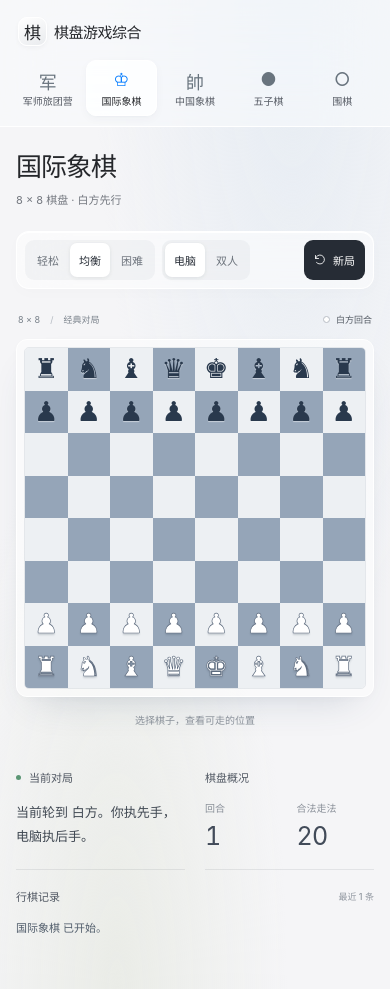
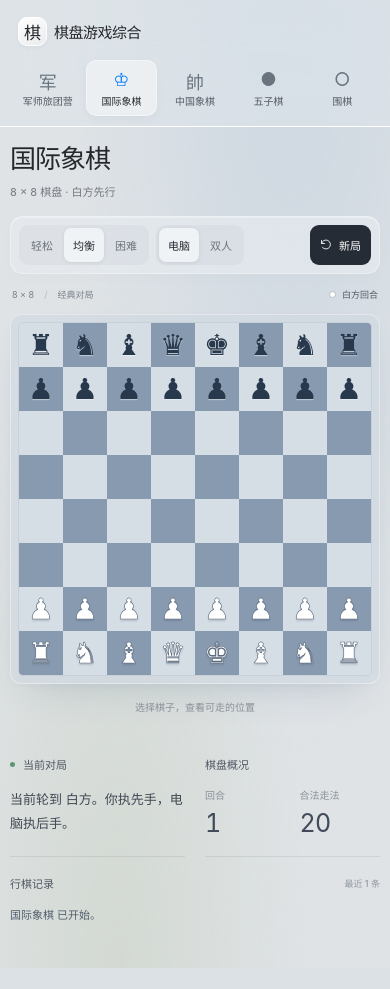
Before and after one commit to Liyucheng1997/149_game-board-suite, a website built with Vite: page index.html in a window 390 px wide. After the commit the page ends 968 px from the top, so only its background shows below. Built offline with nearby package versions, Linux system fonts and the light colour scheme.

Commit message:
style: enlarge playing area and soften interface brightness

```diff
--- a/src/styles.css
+++ b/src/styles.css
@@ -2,7 +2,7 @@
   color-scheme: light;
   font-family: -apple-system, BlinkMacSystemFont, "SF Pro Display", "Segoe UI", "PingFang SC", "Microsoft YaHei", sans-serif;
   color: #25272b;
-  background: #f3f4f6;
+  background: #dce1e5;
   font-synthesis: none;
   text-rendering: optimizeLegibility;
   -webkit-font-smoothing: antialiased;
@@ -19,8 +19,8 @@ button { transition: background .18s ease, box-shadow .18s ease, color .18s ease
 .shell {
   min-height: 100vh;
   display: grid;
-  grid-template-columns: 222px minmax(0, 1fr);
-  background: radial-gradient(ellipse at 75% 0, #e6ecf3 0, transparent 48%), radial-gradient(ellipse at 30% 100%, #eaece7 0, transparent 44%), #f5f5f7;
+  grid-template-columns: 196px minmax(0, 1fr);
+  background: radial-gradient(ellipse at 75% 0, #cdd7e1 0, transparent 55%), radial-gradient(ellipse at 30% 100%, #d3d9d2 0, transparent 50%), #dfe3e6;
 }
 .sidebar {
   position: sticky;
@@ -28,21 +28,21 @@ button { transition: background .18s ease, box-shadow .18s ease, color .18s ease
   height: 100vh;
   display: flex;
   flex-direction: column;
-  padding: 38px 18px 24px;
-  border-right: 1px solid rgba(255,255,255,.8);
-  background: rgba(249,250,252,.6);
+  padding: 24px 12px;
+  border-right: 1px solid rgba(255,255,255,.35);
+  background: rgba(221,227,233,.65);
   -webkit-backdrop-filter: blur(32px) saturate(140%);
   backdrop-filter: blur(32px) saturate(140%);
 }
-.brand { display: flex; align-items: center; gap: 10px; margin: 0 8px 51px; }
+.brand { display: flex; align-items: center; gap: 10px; margin: 0 4px 30px; }
 .brand-mark { width: 35px; height: 35px; flex-shrink: 0; display: grid; place-items: center; border: 1px solid #fff; border-radius: 11px; background: linear-gradient(150deg, #fff, #e9ebee); box-shadow: 0 2px 4px #1720300a; font-size: 20px; font-weight: 500; }
-.brand h1 { margin: 0; font-size: 15px; letter-spacing: -.5px; font-weight: 600; }
+.brand h1 { margin: 0; font-size: 14px; letter-spacing: -.5px; font-weight: 600; }
 .brand p { margin: 5px 0 0; font-size: 10px; color: var(--muted); white-space: nowrap; }
 .nav-label { margin: 0 12px 12px; font-size: 11px; font-weight: 500; color: #81848c; }
 .game-list { display: grid; gap: 5px; }
 .game-tab { width: 100%; border: 1px solid transparent; background: transparent; color: #555a63; border-radius: 11px; padding: 10px 12px; display: flex; align-items: center; gap: 12px; cursor: pointer; text-align: left; }
 .game-tab:hover { background: #ffffff75; }
-.game-tab.active { background: #ffffffc9; border-color: #fff; color: #25272b; box-shadow: 0 3px 10px #26364c09, 0 1px 2px #26364c06; }
+.game-tab.active { background: #f1f4f6b3; border-color: #ffffff70; color: #25272b; box-shadow: 0 3px 10px #26364c09, 0 1px 2px #26364c06; }
 .game-tab .icon { width: 25px; height: 28px; flex-shrink: 0; display: grid; place-items: center; font-size: 21px; font-weight: 400; color: #69747e; }
 .game-tab.active .icon { color: var(--blue); }
 .game-name { display: flex; flex: 1; align-items: center; justify-content: space-between; gap: 6px; }
@@ -51,33 +51,33 @@ button { transition: background .18s ease, box-shadow .18s ease, color .18s ease
 .sidebar-note { margin: auto 12px 0; padding-top: 35px; font-size: 11px; color: #636a72; }
 .sidebar-note > span:last-child { display: block; margin-top: 8px; padding-left: 13px; color: #8b9098; font-size: 10px; }
 .availability-dot { display: inline-block; width: 5px; height: 5px; margin-right: 8px; border-radius: 50%; background: #5b9674; vertical-align: middle; }
-.main { width: 100%; max-width: 1320px; padding: 48px clamp(24px, 4vw, 64px) 30px; margin: 0 auto; min-width: 0; }
-.topbar { margin-bottom: 28px; }
-.eyebrow { display: block; color: #7b838d; font-size: 11px; margin-bottom: 10px; }
-.title-block h2 { margin: 0; font-size: 32px; font-weight: 600; letter-spacing: -1px; line-height: 1.2; }
+.main { width: 100%; max-width: 1700px; padding: 24px 28px; margin: 0 auto; min-width: 0; display: grid; grid-template-columns: minmax(180px, 1fr) auto; align-content: start; align-items: center; gap: 20px 24px; }
+.topbar { margin-bottom: 0; }
+.eyebrow { display: none; color: #7b838d; font-size: 11px; margin-bottom: 10px; }
+.title-block h2 { margin: 0; font-size: 28px; font-weight: 600; letter-spacing: -1px; line-height: 1.2; }
 .title-block p { margin: 10px 0 0; color: var(--muted); font-size: 12px; line-height: 1.6; }
-.controls { display: flex; flex-wrap: wrap; gap: 12px; align-items: center; padding: 10px 12px 10px 18px; margin-bottom: 30px; border: 1px solid #ffffffee; border-radius: 17px; background: rgba(255,255,255,.5); box-shadow: 0 4px 16px #23375004, inset 0 1px 0 #fff; -webkit-backdrop-filter: blur(24px); backdrop-filter: blur(24px); }
-.control-label { font-size: 11px; color: #7c838c; margin-right: auto; }
+.controls { display: flex; flex-wrap: wrap; gap: 12px; align-items: center; padding: 10px 12px 10px 18px; margin-bottom: 0; border: 1px solid #ffffff60; border-radius: 14px; background: rgba(230,235,240,.65); box-shadow: 0 4px 16px #23375004, inset 0 1px 0 #ffffff55; -webkit-backdrop-filter: blur(24px); backdrop-filter: blur(24px); }
+.control-label { display: none; }
 .segmented, .toggle { display: inline-flex; padding: 3px; border-radius: 9px; background: #727c9010; gap: 2px; }
 .segmented button, .toggle button { min-height: 30px; border: 0; padding: 0 14px; background: transparent; color: #6d737c; border-radius: 7px; cursor: pointer; font-size: 12px; }
 .segmented button:hover, .toggle button:hover { color: #24272c; background: #ffffff70; }
-.segmented button.active, .toggle button.active { background: #fff; color: #272d36; box-shadow: 0 1px 4px #17203017; }
+.segmented button.active, .toggle button.active { background: #f0f3f5; color: #272d36; box-shadow: 0 1px 4px #17203017; }
 .action { display: inline-flex; gap: 7px; align-items: center; justify-content: center; border: 0; min-height: 35px; border-radius: 9px; background: #262c35; color: white; padding: 0 15px; cursor: pointer; font-size: 12px; }
 .action:hover { background: #444c58; }
 .action.secondary { background: #e4e9ef; color: #465568; }
-.table { display: grid; grid-template-columns: minmax(0, 1fr) 210px; gap: clamp(24px, 3vw, 48px); align-items: start; }
-.board-stage { min-width: 0; width: 100%; max-width: min(690px, max(340px, calc((100dvh - 350px) * var(--board-ratio)))); margin: 0 auto; }
-.board-caption { display: flex; justify-content: space-between; gap: 12px; margin: 0 2px 15px; font-size: 10px; color: #7b838c; line-height: 1.6; }
+.table { grid-column: 1 / -1; display: grid; grid-template-columns: minmax(0, 1fr) 180px; gap: 24px; align-items: start; }
+.board-stage { min-width: 0; width: 100%; max-width: min(960px, max(420px, calc((100dvh - 190px) * var(--board-ratio)))); margin: 0 auto; }
+.board-caption { display: flex; justify-content: space-between; gap: 12px; margin: 0 2px 10px; font-size: 10px; color: #7b838c; line-height: 1.6; }
 .caption-divider { margin: 0 10px; color: #b4bac2; }
 .turn-indicator { display: inline-flex; align-items: center; gap: 6px; color: #535a63; }
 .turn-dot { width: 7px; height: 7px; border-radius: 50%; background: #fff; border: 1px solid #b9bec5; }
 .turn-dot.black, .turn-dot.b { background: #35414e; border-color: #35414e; }
 .turn-dot.red { background: #ba5b52; border-color: #ba5b52; }
-.board-wrap { padding: 12px; border-radius: 16px; background: #ffffff91; border: 1px solid #fff; box-shadow: 0 18px 38px -20px #334b6c3b, 0 2px 6px #23334505; }
-.board { width: 100%; aspect-ratio: var(--cols) / var(--rows); display: grid; grid-template-columns: repeat(var(--cols), minmax(0, 1fr)); grid-template-rows: repeat(var(--rows), minmax(0, 1fr)); border-radius: 5px; overflow: hidden; border: 1px solid #a5afbd40; }
+.board-wrap { padding: 12px; border-radius: 16px; background: #d1d9e1b3; border: 1px solid #ffffff66; box-shadow: 0 18px 38px -20px #334b6c3b, 0 2px 6px #23334505; }
+.board { container-type: inline-size; width: 100%; aspect-ratio: var(--cols) / var(--rows); display: grid; grid-template-columns: repeat(var(--cols), minmax(0, 1fr)); grid-template-rows: repeat(var(--rows), minmax(0, 1fr)); border-radius: 5px; overflow: hidden; border: 1px solid #a5afbd40; }
 .cell { position: relative; display: grid; place-items: center; min-width: 0; min-height: 0; border: 0; user-select: none; cursor: pointer; }
-.cell.light { background: #edf0f3; }
-.cell.dark { background: #95a5b8; }
+.cell.light { background: #d5dde5; }
+.cell.dark { background: #879ab0; }
 .cell.wood { background: #e7d9c1; border: .5px solid #a18f724d; }
 .cell.grid { background: linear-gradient(to right, transparent calc(50% - .5px), #8c79635c calc(50% - .5px), #8c79635c calc(50% + .5px), transparent calc(50% + .5px)), linear-gradient(to bottom, transparent calc(50% - .5px), #8c79635c calc(50% - .5px), #8c79635c calc(50% + .5px), transparent calc(50% + .5px)), #e8dbc5; }
 .cell.selected { outline: 3px solid #007affb3; outline-offset: -3px; z-index: 2; }
@@ -86,7 +86,7 @@ button { transition: background .18s ease, box-shadow .18s ease, color .18s ease
 .piece { position: relative; z-index: 1; width: min(80%, 54px); aspect-ratio: 1; border-radius: 50%; display: grid; place-items: center; font-size: clamp(16px, 3vw, 32px); font-weight: 600; box-shadow: inset 0 -2px 3px #0000000c, 0 2px 4px #00000020; }
 .piece.white, .piece.red { background: #faf7f0; color: #a4493e; }
 .piece.black { background: #35404b; color: #fcf8ef; }
-.piece.chess { background: transparent; border-radius: 0; box-shadow: none; font-size: clamp(24px, 4vw, 49px); font-family: "Segoe UI Symbol", "Apple Symbols", sans-serif; font-weight: 400; }
+.piece.chess { width: 90%; height: 90%; line-height: 1; background: transparent; border-radius: 0; box-shadow: none; font-size: clamp(20px, 8.2cqw, 82px); font-family: "Segoe UI Symbol", "Apple Symbols", sans-serif; font-weight: 400; }
 .piece.chess.white { color: #fff; -webkit-text-stroke: .65px #5c6a7d; text-shadow: 0 2px 2px #29394930; }
 .piece.chess.black { color: #29394d; text-shadow: 0 1px 1px #ffffff80; }
 .stone { width: 72%; aspect-ratio: 1; border-radius: 50%; box-shadow: inset -2px -3px 5px #0002, 0 2px 3px #0002; z-index: 1; }
@@ -118,7 +118,7 @@ button { transition: background .18s ease, box-shadow .18s ease, color .18s ease
 .junqi-rules summary { cursor: pointer; font-size: 11px; color: #505762; }
 .junqi-rules p { margin: 12px 0 0; }
 .junqi-rules .rank-order { color: #445b4c; }
-@media (min-width: 1500px) { .main { padding-top: 60px; } }
+@media (max-width: 1250px) { .main { grid-template-columns: 1fr; gap: 16px; } .controls { justify-self: stretch; } .control-label { display: block; margin-right: auto; font-size: 11px; color: #677481; } }
 @media (max-width: 1100px) {
   .shell { grid-template-columns: 185px minmax(0,1fr); }
   .sidebar { padding-inline: 12px; }
@@ -126,7 +126,7 @@ button { transition: background .18s ease, box-shadow .18s ease, color .18s ease
   .brand h1 { font-size: 13px; }
   .brand p { font-size: 9px; }
   .game-size { display: none; }
-  .main { padding: 36px 26px; }
+  .main { padding: 20px; }
   .table { grid-template-columns: minmax(0, 1fr) 165px; gap: 25px; }
   .control-label { display: none; }
   .controls { padding-left: 12px; }
@@ -143,17 +143,17 @@ button { transition: background .18s ease, box-shadow .18s ease, color .18s ease
   .game-tab .icon { width: 20px; font-size: 18px; }
   .game-name { flex: initial; }
   .game-name strong { font-size: 11px; white-space: nowrap; }
-  .main { padding: 26px 24px; max-width: 760px; }
+  .main { padding: 20px; max-width: none; }
   .title-block h2 { font-size: 28px; }
   .eyebrow { display: none; }
-  .topbar { margin-bottom: 21px; }
-  .controls { margin-bottom: 24px; }
+  .topbar { margin-bottom: 0; }
+  .controls { margin-bottom: 0; }
   .table { grid-template-columns: 1fr; gap: 12px; }
-  .board-stage { max-width: 540px; }
+  .board-stage { max-width: 760px; }
   .side-panel { display: grid; grid-template-columns: 1fr 1fr; gap: 0 28px; padding-top: 12px; }
   .panel, .panel:first-of-type:not(details) { padding: 18px 0; }
   .panel:has(.log), .junqi-rules { grid-column: 1 / -1; }
-  .piece.chess { font-size: clamp(24px, 7vw, 49px); }
+  .piece.chess { font-size: clamp(20px, 8.2cqw, 82px); }
   .army-piece { font-size: clamp(12px, 3.4vw, 22px); }
 }
 @media (max-width: 480px) {
@@ -164,7 +164,7 @@ button { transition: background .18s ease, box-shadow .18s ease, color .18s ease
   .game-tab { flex-direction: column; gap: 3px; padding: 7px 2px; border-radius: 10px; }
   .game-name strong { font-size: 10px; }
   .game-tab .icon { height: 22px; }
-  .main { padding: 24px 16px; }
+  .main { padding: 16px 10px; gap: 14px; }
   .title-block h2 { font-size: 26px; }
   .title-block p { font-size: 11px; }
   .controls { padding: 8px; gap: 7px; border-radius: 13px; }
@@ -179,10 +179,10 @@ button { transition: background .18s ease, box-shadow .18s ease, color .18s ease
   .side-panel { gap: 0 20px; }
 }
 @media (prefers-reduced-motion: reduce) { button { transition: none; } }
-@supports not (backdrop-filter: blur(1px)) { .sidebar { background: #f6f7f9; } .controls { background: #fafbfc; } }
+@supports not (backdrop-filter: blur(1px)) { .sidebar { background: #dde3e9; } .controls { background: #e3e8ed; } }
 
 /* Full two-player military board. Route geometry shares the rules engine graph. */
-.standard-stage { max-width: min(510px, max(370px, calc((100dvh - 350px) * 500 / 760))); }
+.standard-stage { max-width: min(640px, max(440px, calc((100dvh - 220px) * 500 / 760))); }
 .board.standard-junqi {
   position: relative;
   isolation: isolate;
@@ -216,5 +216,5 @@ button { transition: background .18s ease, box-shadow .18s ease, color .18s ease
 .legend-camp { height: 11px; border: 1px solid #8ba38f; border-radius: 50%; }
 .legend-hq { height: 11px; border: 1px solid #9a9e89; border-radius: 4px 4px 1px 1px; }
 .standard-stage .board-footnote { margin-top: 12px; }
-@media (max-width: 820px) { .standard-stage { max-width: 460px; } .standard-junqi .army-piece { font-size: clamp(12px, 3.2vw, 17px); } }
+@media (max-width: 820px) { .standard-stage { max-width: 580px; } .standard-junqi .army-piece { font-size: clamp(12px, 3.2vw, 17px); } }
 @media (max-width: 480px) { .junqi-mode { width: 100%; } .junqi-mode button { flex: 1; } .board-legend { gap: 7px 10px; font-size: 8px; } }
```
